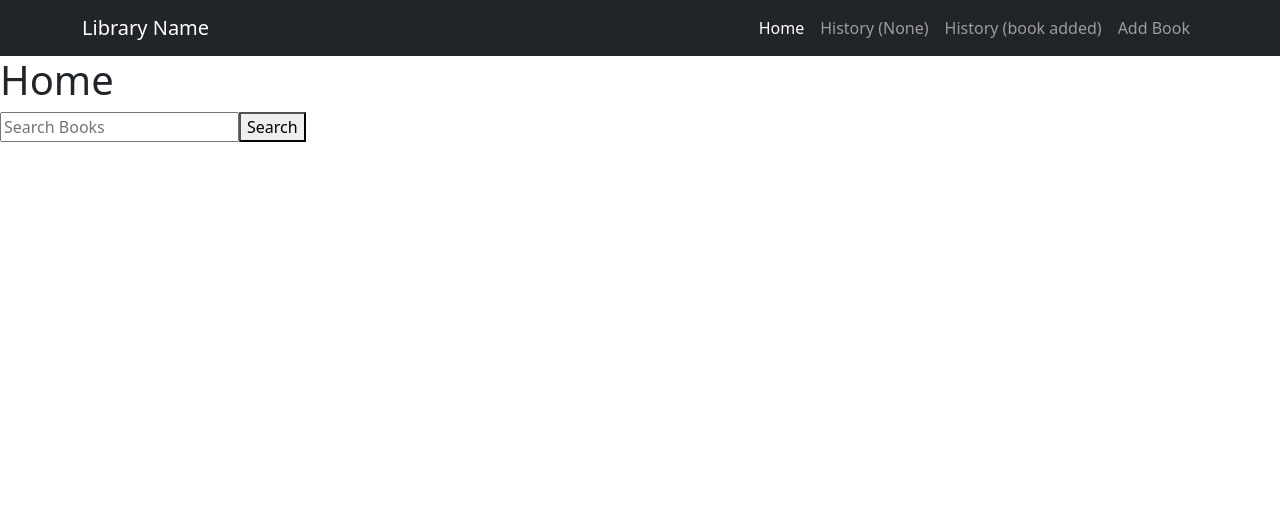
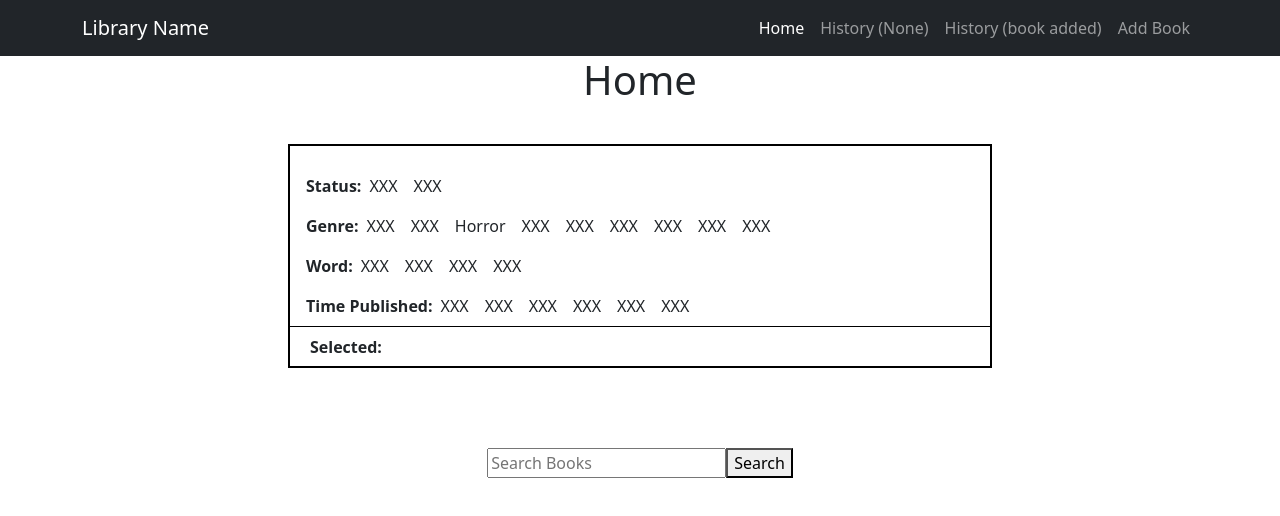
Before and after one commit to yeoffrey/CSCI-4177-Group-20, a React (Create React App) app: page / in a window 1280 px wide. Shown: the top 516 px of the page. Built offline with nearby package versions, Linux system fonts and the light colour scheme.

Commit message:
Added Bookfilter and search

```diff
--- a/package.json
+++ b/package.json
@@ -13,6 +13,7 @@
     "react": "^18.2.0",
     "react-axios": "^2.0.6",
     "react-dom": "^18.2.0",
+    "react-router-dom": "^6.8.2",
     "react-scripts": "5.0.1",
     "snowpack": "^3.8.8",
     "web-vitals": "^2.1.4"
--- a/src/Filter.js
+++ b/src/Filter.js
@@ -1,5 +1,6 @@
 import React from 'react'
 import './Filter.css'
+import BookSearch from "./bookSearch";
 
 
 export default function Filter() {
@@ -119,6 +120,7 @@ export default function Filter() {
 
   return (
     <React.Fragment>
+        <h1 style={{textAlign: "center"}}>Home</h1>
       <main>
         <div id="box">
             <dl>
@@ -162,9 +164,8 @@ export default function Filter() {
         <div className="list">
         </div>
     </main>
-    <script>
+        <BookSearch/>
+    </React.Fragment>
 
-    </script>
-    </React.Fragment>
   )
 }
--- a/src/bookSearch.js
+++ b/src/bookSearch.js
@@ -1,6 +1,5 @@
 import { useState } from "react";
 import axios from "axios";
-import {Link} from "react-router-dom";
 
 const BookSearch = () => {
   const [searchQuery, setSearchQuery] = useState("");
@@ -16,8 +15,7 @@ const BookSearch = () => {
 
   return (
     <div>
-      <h1>Home</h1>
-      <form onSubmit={HandleSearch}>
+      <form onSubmit={HandleSearch} style={{textAlign: "center"}}>
         <input
           type="text"
           value={searchQuery}
--- a/src/index.js
+++ b/src/index.js
@@ -11,12 +11,13 @@ import {
     AddBook,
 } from "./components";
 import BookSearch from "./bookSearch";
+import Filter from "./Filter";
 
 ReactDOM.render(
     <Router>
         <Navigation />
         <Routes>
-            <Route path="/" element={<BookSearch />} />
+            <Route path="/" element={ <Filter />} />
             <Route path="/historyNone" element={<HistoryNone />} />
             <Route path="/history" element={<History />} />
             <Route path="/addBook" element={<AddBook />} />
```
Also changed, not shown: 1 other file (tests, documents, lock files or other folders).
